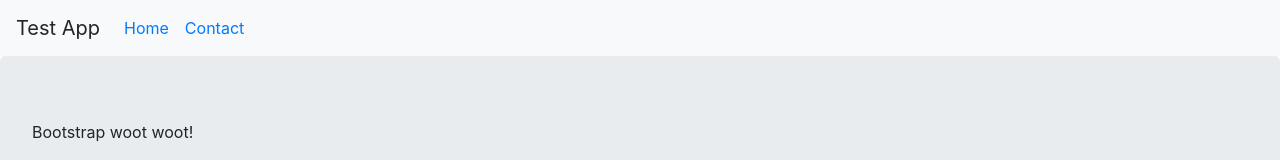
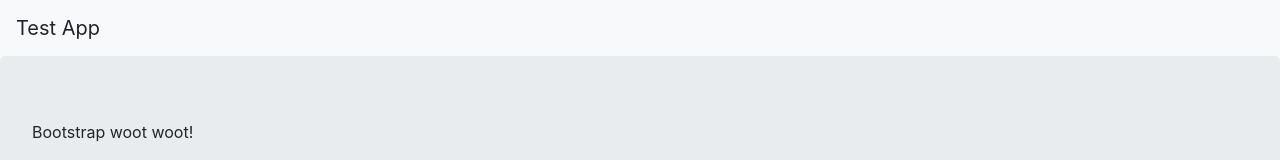
Before and after one commit to orewaafif/profile-app, an Angular app: page /home in a window 1280 px wide. Shown: the top 160 px of the page. Built offline with nearby package versions, Linux system fonts and the light colour scheme.

Commit message:
Fix navbar toggle button

```diff
--- a/src/app/navbar/navbar.component.html
+++ b/src/app/navbar/navbar.component.html
@@ -1,15 +1,9 @@
 <nav class="navbar navbar-expand-sm bg-light">
   <div class="navbar-header">
       <a class="navbar-brand">Test App</a>
-
-      <button (click)="toggleCollapse()" class="navbar-light navbar-toggler navbar-toggler-right" type="button">
-        <span class="navbar-toggler-icon"></span>
-      </button>
-
   </div>
-
-  <div class="test" *ngIf= "show">
-      <ul class="navbar-nav" >
+  <div class="placeholder">
+    <ul class="navbar-nav" *ngIf= "show">
         <li class="nav-item">
           <a class="nav-link" routerLink="/home">Home</a>
         </li>
@@ -18,5 +12,10 @@
         </li>
     </ul>
   </div>
+  <button (click)="toggleCollapse()" class="navbar-light navbar-toggler ml-auto" type="button">
+      <span class="navbar-toggler-icon"></span>
+  </button>
+
+
 
 </nav>
--- a/src/app/navbar/navbar.component.ts
+++ b/src/app/navbar/navbar.component.ts
@@ -9,7 +9,7 @@ export class NavbarComponent implements OnInit {
 
   constructor() { }
 
-  show = true;
+  show = false;
 
   toggleCollapse() {
     this.show = !this.show;
```
Lines whose indentation alone changed are shown as unchanged.
